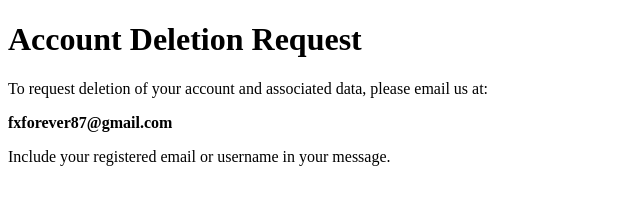
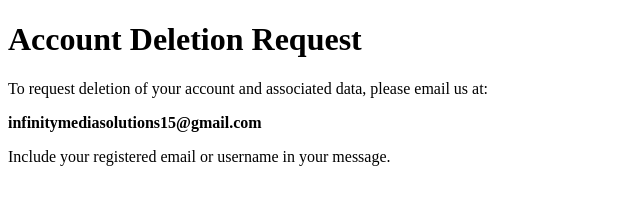
Before and after one commit to gulezahranaqvi812004/account-deletion-page, a plain HTML site: page index.html in a window 1280 px wide. Shown: the whole page, without its empty margins (0-640 px from the left). Drawn offline with Linux system fonts and the light colour scheme.

Commit message:
email updated

```diff
--- a/index.html
+++ b/index.html
@@ -7,7 +7,7 @@
 <body>
   <h1>Account Deletion Request</h1>
   <p>To request deletion of your account and associated data, please email us at:</p>
-  <p><strong>fxforever87@gmail.com</strong></p>
+  <p><strong>infinitymediasolutions15@gmail.com</strong></p>
   <p>Include your registered email or username in your message.</p>
 
 </body>
```
